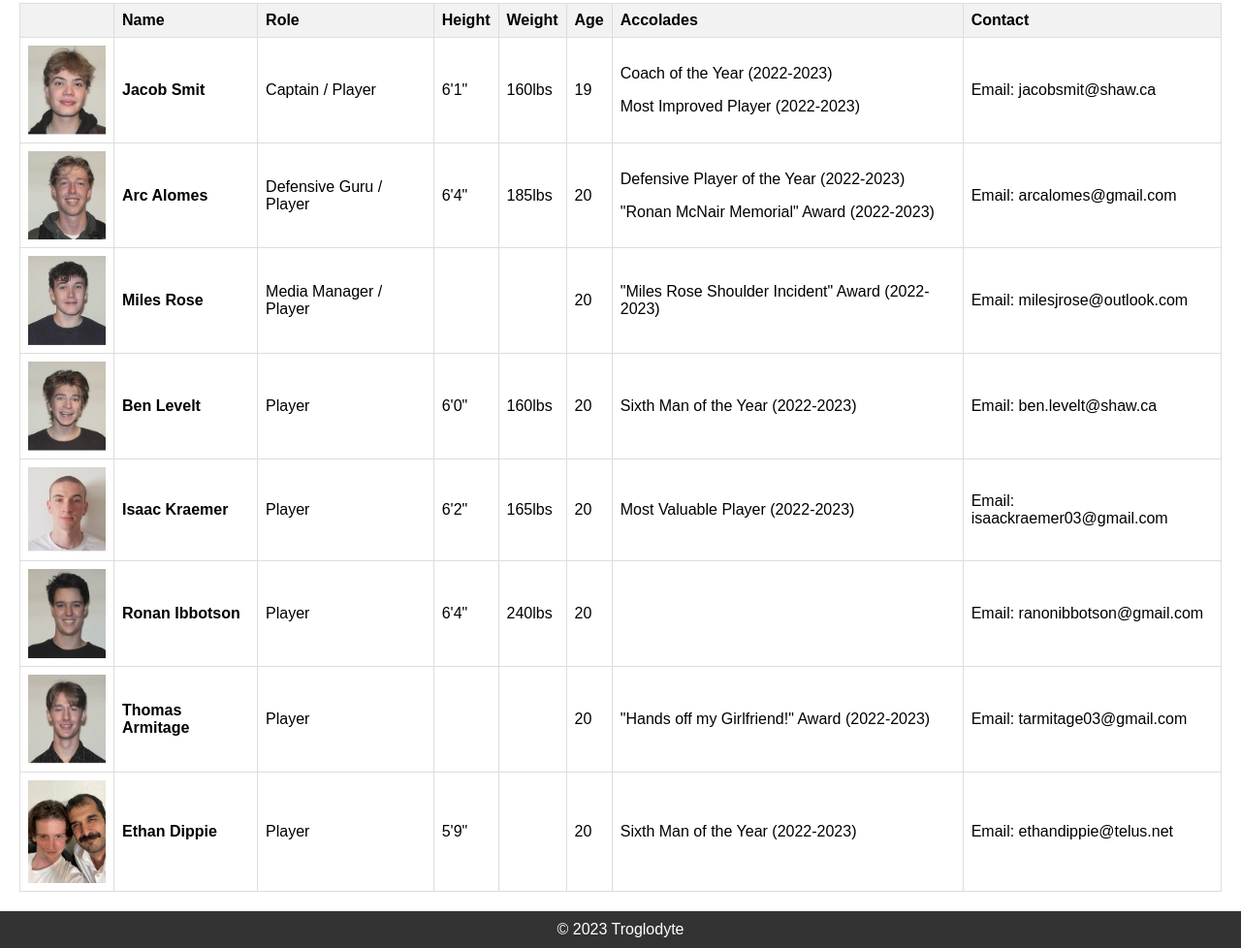
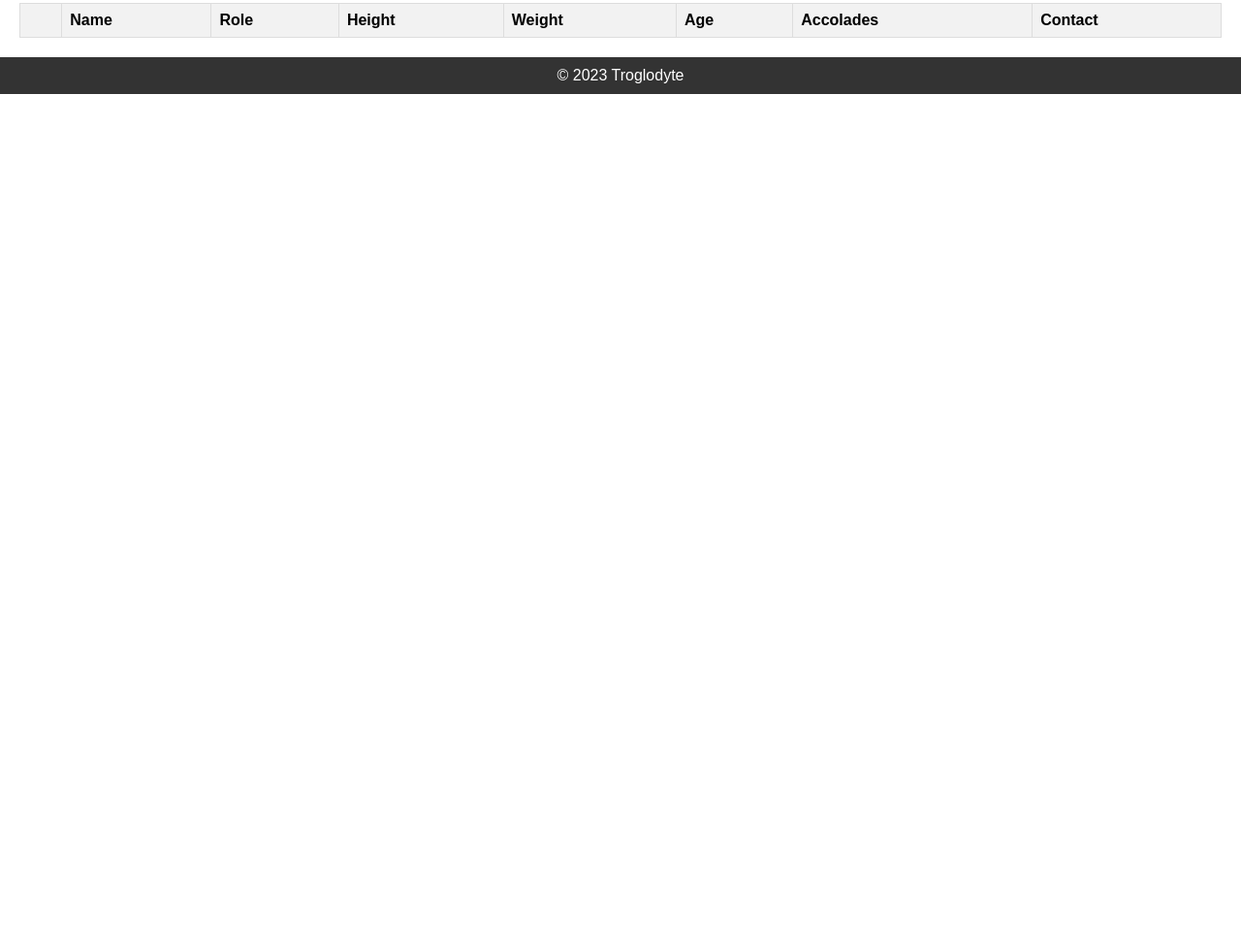
Before and after one commit to jacobsmit/Intramural-Basketball-Team-Management-, a website: page roster.html in a window 1280 px wide. Shown: the part 165-1143 px from the top of the page at 97% size. After the commit the page ends 800 px from the top, so only its background shows below. Drawn offline with Linux system fonts and the light colour scheme; no server answers.

Commit message:
moved roster data to mongodb

```diff
--- a/roster.html
+++ b/roster.html
@@ -33,98 +33,6 @@
         <th>Accolades</th>
         <th>Contact</th>
       </tr>
-      <tr>
-        <td><img src="images/players/jacobsmit.jpeg"></td>
-        <td class="table-name">Jacob Smit</td>
-        <td>Captain / Player</td>
-        <td>6'1"</td>
-        <td>160lbs</td>
-        <td>19</td>
-        <td>
-            <p>Coach of the Year (2022-2023)</p>
-            <p>Most Improved Player (2022-2023)</p>
-        </td>
-        <td>Email: jacobsmit@shaw.ca</td>
-      </tr>
-      <tr>
-        <td><img src="images/players/arcalomes.jpeg"></td>
-        <td class="table-name">Arc Alomes</td>
-        <td>Defensive Guru / Player</td>
-        <td>6'4"</td>
-        <td>185lbs</td>
-        <td>20</td>
-        <td>
-            <p>Defensive Player of the Year (2022-2023)</p>
-            <p>"Ronan McNair Memorial" Award (2022-2023)</p>
-        </td>
-        <td>Email: arcalomes@gmail.com</td>
-      </tr>
-      <tr>
-        <td><img src="images/players/milesrose.jpeg"></td>
-        <td class="table-name">Miles Rose</td>
-        <td>Media Manager / Player</td>
-        <td></td>
-        <td></td>
-        <td>20</td>
-        <td>"Miles Rose Shoulder Incident" Award (2022-2023)</td>
-        <td>Email: milesjrose@outlook.com</td>
-      </tr>
-      <tr>
-        <td><img src="images/players/benlevelt.jpeg"></td>
-        <td class="table-name">Ben Levelt</td>
-        <td>Player</td>
-        <td>6'0"</td>
-        <td>160lbs</td>
-        <td>20</td>
-        <td>
-            <p>Sixth Man of the Year (2022-2023)</p>
-        </td>
-        <td>Email: ben.levelt@shaw.ca</td>
-      </tr>
-      <tr>
-        <td><img src="images/players/isaackraemer.jpeg"></td>
-        <td class="table-name">Isaac Kraemer</td>
-        <td>Player</td>
-        <td>6'2"</td>
-        <td>165lbs</td>
-        <td>20</td>
-        <td>
-            <p>Most Valuable Player (2022-2023)</p>
-        </td>
-        <td>Email: isaackraemer03@gmail.com</td>
-      </tr>
-      <tr>
-        <td><img src="images/players/ronanibbotson.jpeg"></td>
-        <td class="table-name">Ronan Ibbotson</td>
-        <td>Player</td>
-        <td>6'4"</td>
-        <td>240lbs</td>
-        <td>20</td>
-        <td></td>
-        <td>Email: ranonibbotson@gmail.com</td>
-      </tr>
-      <tr>
-        <td><img src="images/players/thomasarmitage.jpeg"></td>
-        <td class="table-name">Thomas Armitage</td>
-        <td>Player</td>
-        <td></td>
-        <td></td>
-        <td>20</td>
-        <td>"Hands off my Girlfriend!" Award (2022-2023)</td>
-        <td>Email: tarmitage03@gmail.com</td>
-      </tr>
-      <tr>
-        <td><img src="images/players/ethandippie.jpeg"></td>
-        <td class="table-name">Ethan Dippie</td>
-        <td>Player</td>
-        <td>5'9"</td>
-        <td></td>
-        <td>20</td>
-        <td>
-            <p>Sixth Man of the Year (2022-2023)</p>
-        </td>
-        <td>Email: ethandippie@telus.net</td>
-      </tr>
     </table>
   </main>
 
--- a/roster.js
+++ b/roster.js
@@ -12,6 +12,10 @@ document.addEventListener("DOMContentLoaded", () => {
             .then(rosterData => {
             console.log(rosterData);
             rosterData.forEach(player => {
+                let accolades = "";
+                player.accolades.split(',').forEach(accolade => {
+                    accolades += `<p>${accolade}</p>`;
+                })
                 const row = document.createElement("tr");
                 row.innerHTML = `
                 <td><img src="images/players/${player.id}.jpeg"></td>
@@ -20,7 +24,7 @@ document.addEventListener("DOMContentLoaded", () => {
                 <td>${player.height}</td>
                 <td>${player.weight}</td>
                 <td>${player.age}</td>
-                <td>${player.accolades}</td>
+                <td class="accolades">${accolades}</td>
                 <td>${player.contact}</td>
                 `
                 rosterTable.appendChild(row);
```
